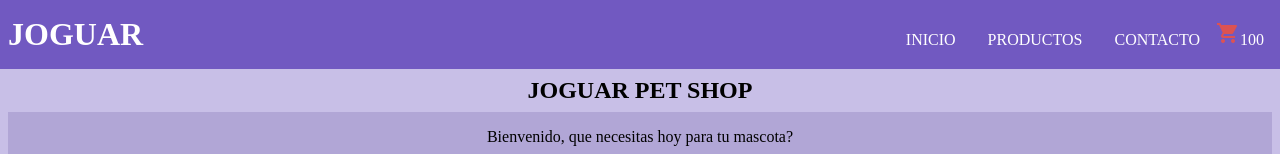
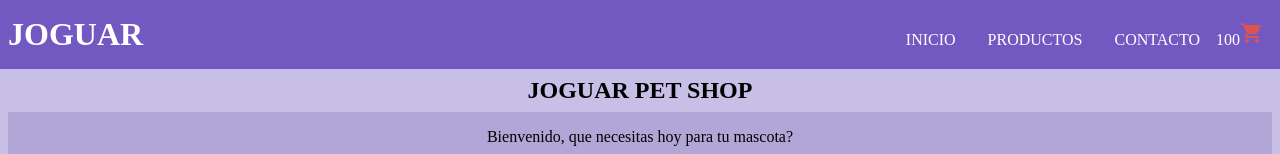
Before and after one commit to joguar27/miprimerapp, a React (Create React App) app: page / in a window 1280 px wide. Shown: the top 154 px of the page. Built offline with nearby package versions, Linux system fonts and the light colour scheme.

Commit message:
commit 2 lunes

```diff
--- a/src/components/Nav.js
+++ b/src/components/Nav.js
@@ -1,9 +1,6 @@
 const Nav = (props) => {
-
-
-
   //const { isHeader : isHeader } = props
-    const { isHeader, textLinkFooter, hrefLinkFooter } = props
+  const { isHeader, textLinkFooter, hrefLinkFooter } = props;
 
   // const isHeader = props.isHeader || false
   // const textLinkFooter = props.textLinkFooter || ""
@@ -12,29 +9,32 @@ const Nav = (props) => {
   if (isHeader) {
     return (
       <nav className="header__navbar">
-                <a className="header__link" href="#">INICIO</a>
-                <a className="header__link" href="#">PRODUCTOS</a>
-                <a className="header__link" href="#">CONTACTO</a>
+        <a className="header__link" href="#">
+          INICIO
+        </a>
+        <a className="header__link" href="#">
+          PRODUCTOS
+        </a>
+        <a className="header__link" href="#">
+          CONTACTO
+        </a>
         <a href="#">
+          <span className="counter-cart">100</span>
           <span className="material-icons">shopping_cart</span>
-                <span className="counter-cart">100</span>
         </a>
         {/* <a className="contador__carrito" href="#">0</a> */}
       </nav>
-        )
+    );
   } else {
     return (
       <nav className="header__navbar">
         <a href={props.hrefLinkFooter}>{props.textLinkFooter}</a>
       </nav>
-        )
+    );
   }
-}
+};
 
-export default Nav
-
-
-
+export default Nav;
 
 //(props) /linea 1
 //<span className="material-icons">shopping_cart</span> /linea 17
```
Lines whose indentation alone changed are shown as unchanged.
